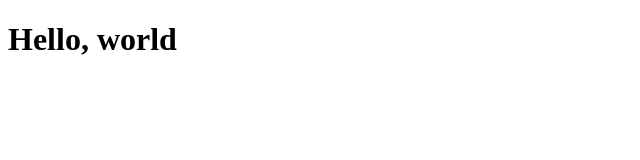
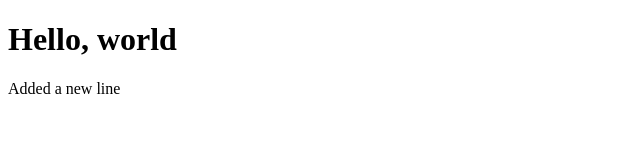
Before and after one commit to akshay041995/lecture1, a plain HTML site: page index.html in a window 1280 px wide. Shown: the whole page, without its empty margins (0-640 px from the left). Drawn offline with Linux system fonts and the light colour scheme.

Commit message:
added a new feature(line)

```diff
--- a/index.html
+++ b/index.html
@@ -4,5 +4,6 @@
 	</head>
 	<body>
 		<h1>Hello, world</h1>
+		Added a new line
 	</body>
 </html>
```
